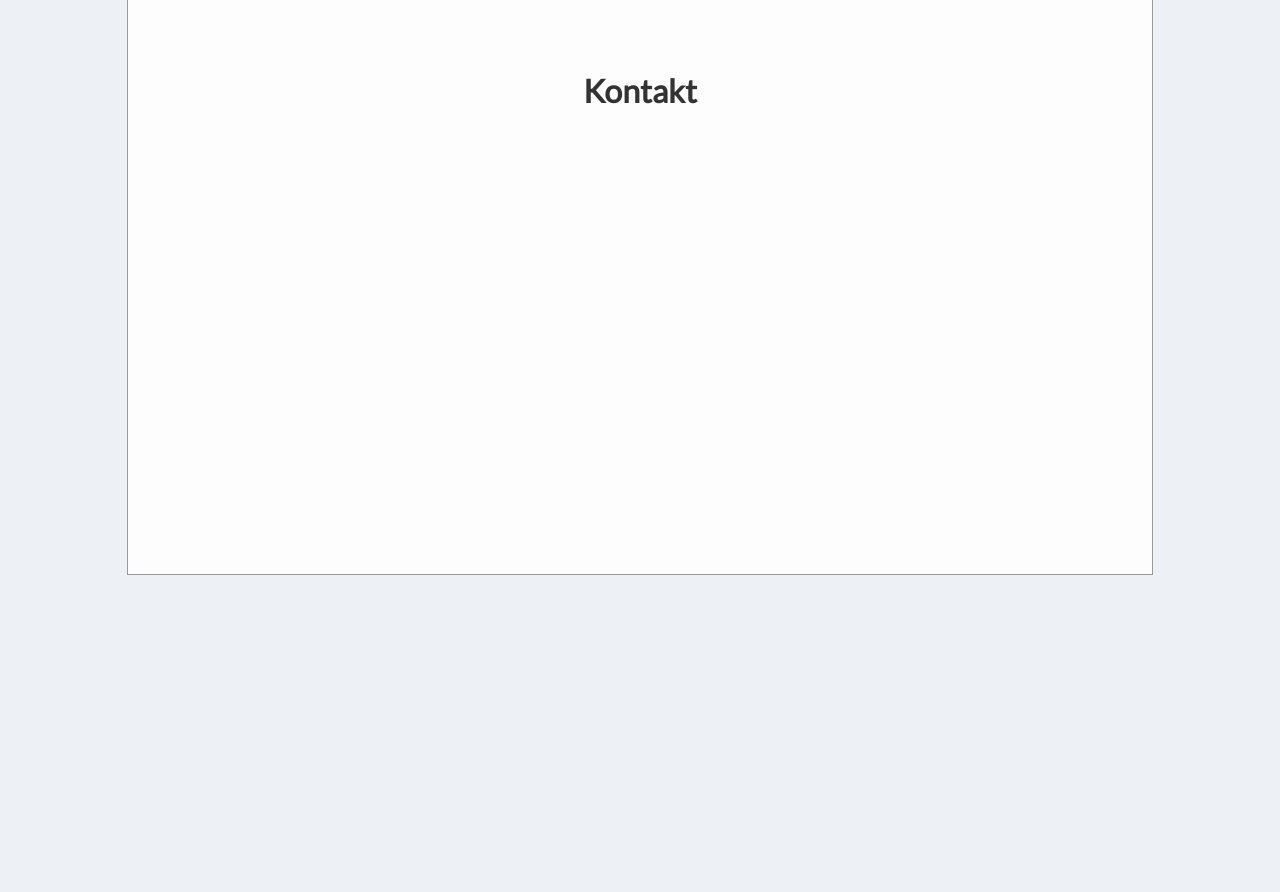
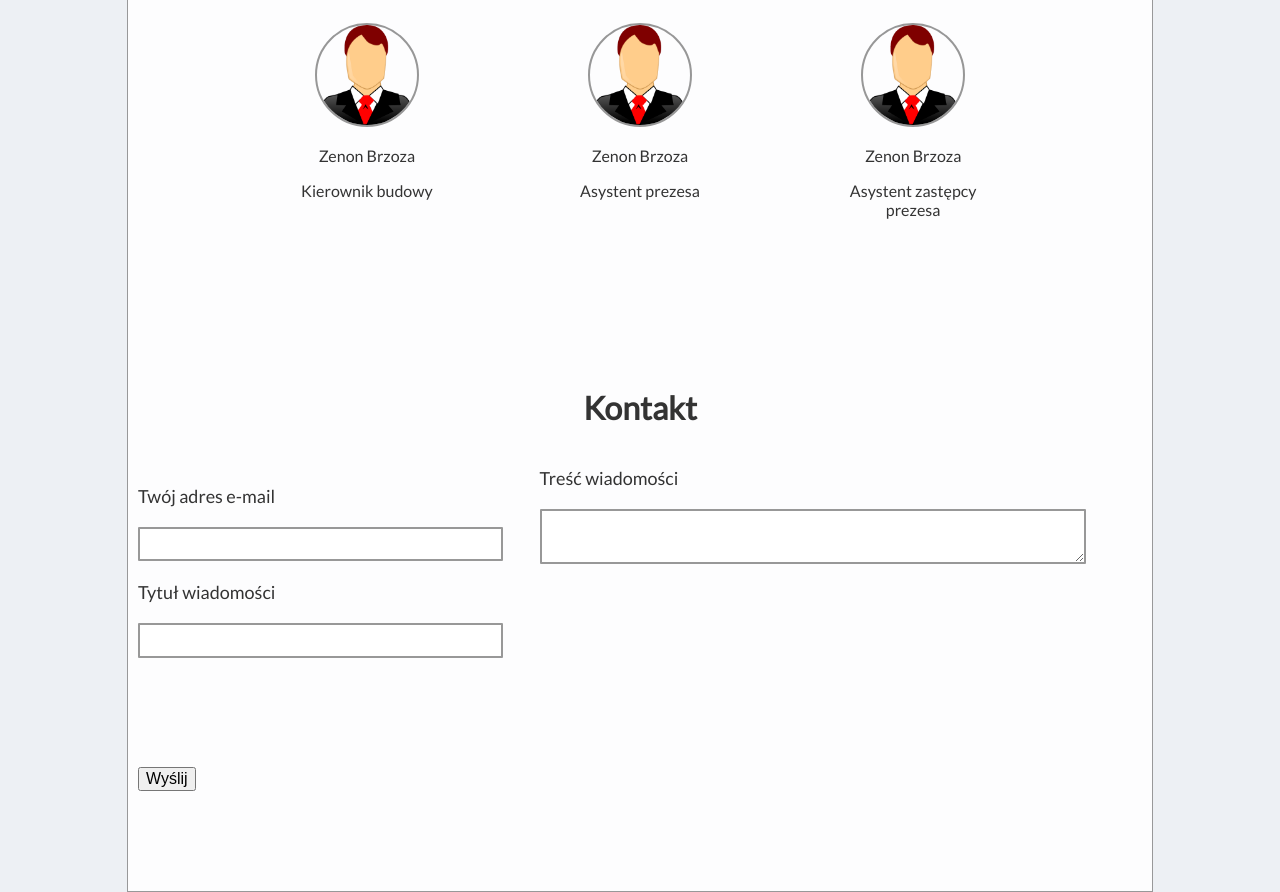
Before and after one commit to NilmergOmino/3-strona-firmowa, a plain HTML site: page index.html in a window 1280 px wide. Shown: the part 5046-5938 px from the top of the page. Before the commit the page ends 5621 px from the top, so only its background shows below. Drawn offline with Linux system fonts and the light colour scheme.

Commit message:
contact structure finished

```diff
--- a/index.html
+++ b/index.html
@@ -83,6 +83,7 @@
         </article>
         <article class="main__article main__article-our-people" id="o-nas">
             <h2 class="main__heading">O nas - kim jesteśmy?</h2>
+            <p class="main_our-people-description fade-in">Nasz zespół składa się z 7 architektów, wykwalifikowanych pracowników pellentesque habitant morbi tristique senectus et netus et malesuada fames ac turpis egestas. Praesent ligula lectus, ultricies eget ligula nec, auctor venenatis lacus. Sed commodo egestas dolor id fringilla. Vivamus eget massa magna. Morbi tempor mi nec justo laoreet accumsan. Etiam commodo fermentum malesuada. Vivamus ultricies, lacus eget tempor iaculis, orci lectus mollis magna, ac iaculis neque nisl nec justo. Curabitur laoreet justo et urna consectetur, nec vehicula ex pretium. In hac habitasse platea dictumst. Nulla eget finibus erat. Maecenas hendrerit tellus libero, eu rutrum nisl pulvinar vitae. Nulla a ultrices libero, ac lacinia sapien. Aliquam luctus nunc facilisis magna finibus placerat.</p>
             <figure class="main__our-people-figure fade-in">
                 <img src="img/people/prezes.jpg" class="main__our-people-image">
                 <figcaption>
@@ -149,6 +150,25 @@
         </article>
         <article class="main__article" id="kontakt">
             <h2 class="main__heading">Kontakt</h2>
+            <form class="main__contact-form">
+                <div class="main__contact-container-first">
+                    <p>
+                        <label for="email">Twój adres e-mail</label>
+                        <input type="email" name="email" id="email" class="main__contact-input">
+                    </p>
+                    <p>
+                        <label for="title">Tytuł wiadomości</label>
+                        <input type="text" name="title" id="title" class="main__contact-input">
+                    </p>
+                </div>
+                <div class="main__contact-container-second">
+                    <label for="content">Treść wiadomości</label>
+                    <textarea id="content" class="main__contact-textarea"></textarea>
+                </div>
+                <p>
+                    <input type="submit" value="Wyślij" class="main__contact-submit">
+                </p
+            </form>
         </article>
     </main>
 <script src="js/sticky-nav.js"></script>
--- a/scss/style.scss
+++ b/scss/style.scss
@@ -43,9 +43,6 @@ body{
         position: absolute;
         top: 10%;
         left: 10%;
-    }
-    .header__subtitle{
-
     }
 }
 .nav{
@@ -279,9 +276,14 @@ body{
     padding-right: 10%;
 }
 .main__our-people-figure{
+    color: $light-black;
+    font-size: 16px;
     padding: 20px;
+    width: 150px;
+    min-height: 200px;
     display: inline-block;
     text-align: center;
+    vertical-align: top;
 }
 .main__our-people-image{
     height: 100px;
@@ -293,3 +295,34 @@ body{
         border-radius: 2%;
     }
 }
+.main_our-people-description{
+    font-size: 20px;
+    color: $light-black;
+    padding: 0 10%;
+}
+.main__contact-container-first, .main__contact-container-second{
+    float: left;
+    width: 40%;
+    height: 300px;
+    color: $light-black;
+    font-size: 18px;
+}
+.main__contact-container-second{
+    width: 60%;
+}
+.main__contact-input, .main__contact-textarea{
+    font-family: $lato-font;
+    border: 2px solid rgba(50,50,50,0.5);
+    border-radius: 1px;
+    display: block;
+    margin: 20px 0;
+    width: 90%;
+    padding: 5px 0;
+    &:hover{
+        border: 2px solid rgba(50,50,50,0.8);
+    }
+    &:focus{
+        outline: none;
+        border: 2px solid rgba(50,50,50,0.8);
+    }
+}
```
Also changed, not shown: css/style.css, 1 other file.
